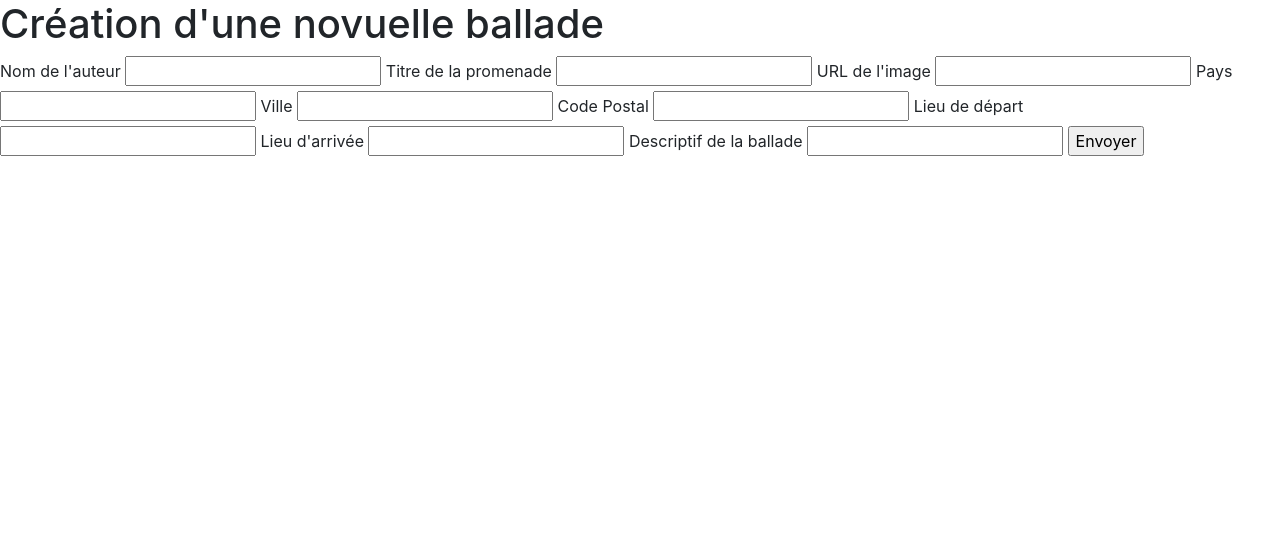
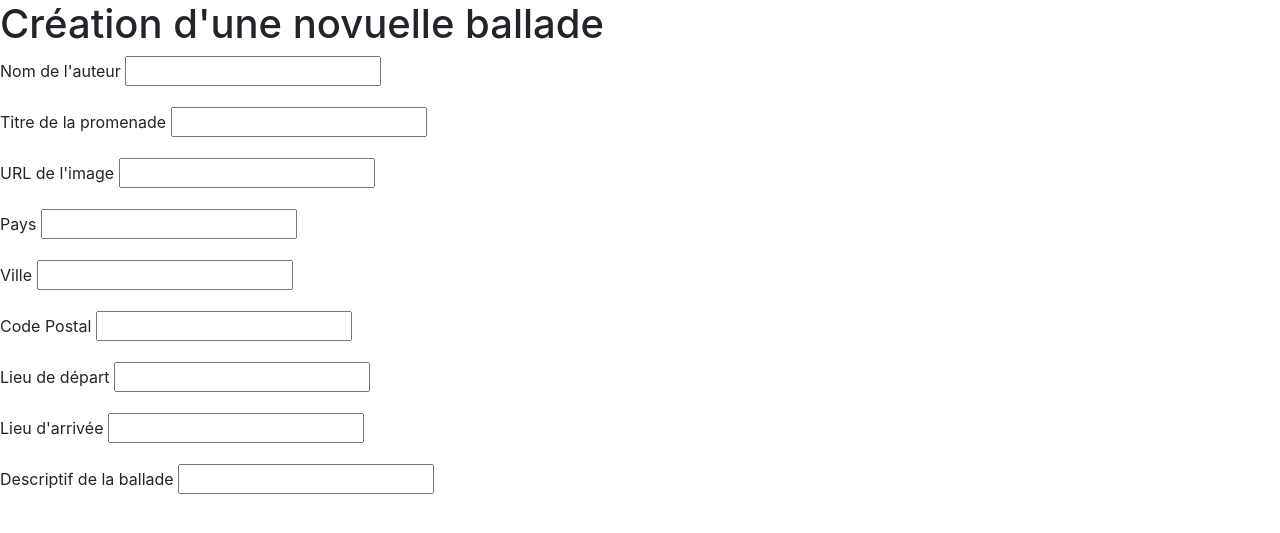
Before and after one commit to ramosarah/projet6, a PHP site: page /ajouterPromenade.php in a window 1280 px wide. Shown: the top 533 px of the page. Run offline with PHP 8.4, Linux system fonts and the light colour scheme.

Commit message:
Mise en place des class du formulaire

```diff
--- a/www/ajouterPromenade.php
+++ b/www/ajouterPromenade.php
@@ -36,42 +36,66 @@ $database = new Database();
 
 
 <!--ajouterPromenade($nom, $titre, $img, $pays, $ville, $zip, $depart, $arrivee, $descr)-->
+        <div class="form">
             <form action="processAjouter.php" method="post">
 
+            <div class="form-group">
                 <label for="nom"> Nom de l'auteur</label>
                 <input type="text" name="nom" id="nom" require>
+            </div>
 
+            <div class="form-group">
                 <label for="titre">Titre de la promenade</label>
                 <input type="text" name="titre" id="titre" require>
+            </div>
 
+
+            <div class="form-group">
                 <label for="img">URL de l'image</label>
                 <input type="text" name="img" id="img" require>
-
-            <label for="pays">Pays</label>
-            <input type="text" name="pays" id="pays" require>
-
-            <label for="ville">Ville</label>
-            <input type="text" name="ville" id="ville" require>
-
-            <label for="zip">Code Postal</label>
-            <input type="number" name="zip" id="zip" require>
-
-            <label for="depart">Lieu de départ</label>
-            <input type="text" name="depart" id="depart" require>
-
-            <label for="arrivee">Lieu d'arrivée</label>
-            <input type="text" name="arrivee" id="arrivee" require>
-
-            <label for="descr">Descriptif de la ballade</label>
-            <input type="texte" name="descr" id="descr">
+            </div>
 
 
 
+            <div class="form-group">
+                <label for="pays">Pays</label>
+                <input type="text" name="pays" id="pays" require>
+            </div>
+
+            <div class="form-group">
+                <label for="ville">Ville</label>
+                <input type="text" name="ville" id="ville" require>
+            </div>
+
+
+            <div class="form-group">
+                <label for="zip">Code Postal</label>
+                <input type="number" name="zip" id="zip" require>
+            </div>
+
+            <div class="form-group">
+                <label for="depart">Lieu de départ</label>
+                <input type="text" name="depart" id="depart" require>
+            </div>
+
+
+            <div class="form-group">
+                <label for="arrivee">Lieu d'arrivée</label>
+                <input type="text" name="arrivee" id="arrivee" require>
+            </div>
+
+            <div class="form-group">
+                <label for="descr">Descriptif de la ballade</label>
+                <input type="texte" name="descr" id="descr">
+            </div>
+
+            <div class="form->
                 <input type="submit" value="Envoyer">
-
+            </div>
 
 
             </form>
+        </div>
 
 
 
```
Lines whose indentation alone changed are shown as unchanged.
